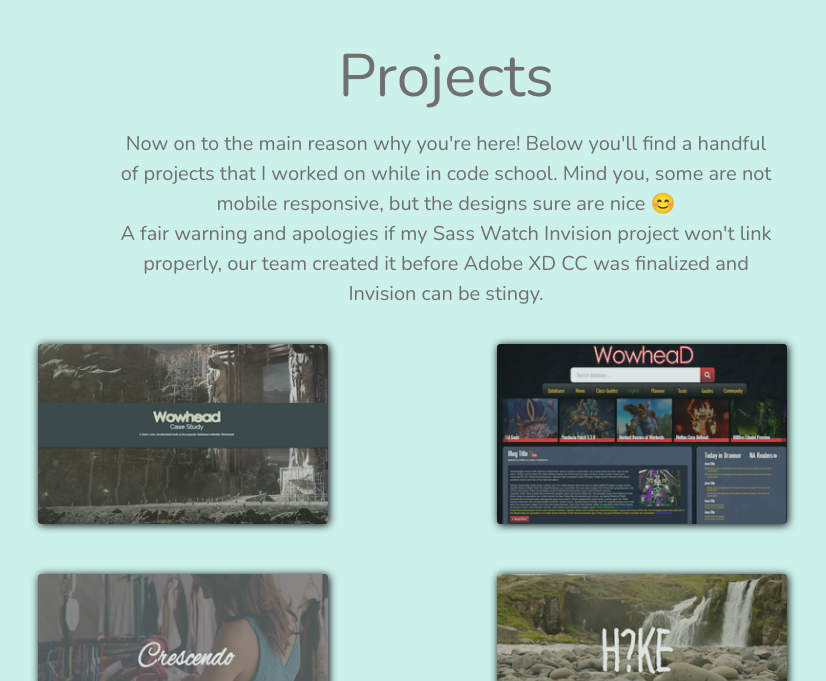
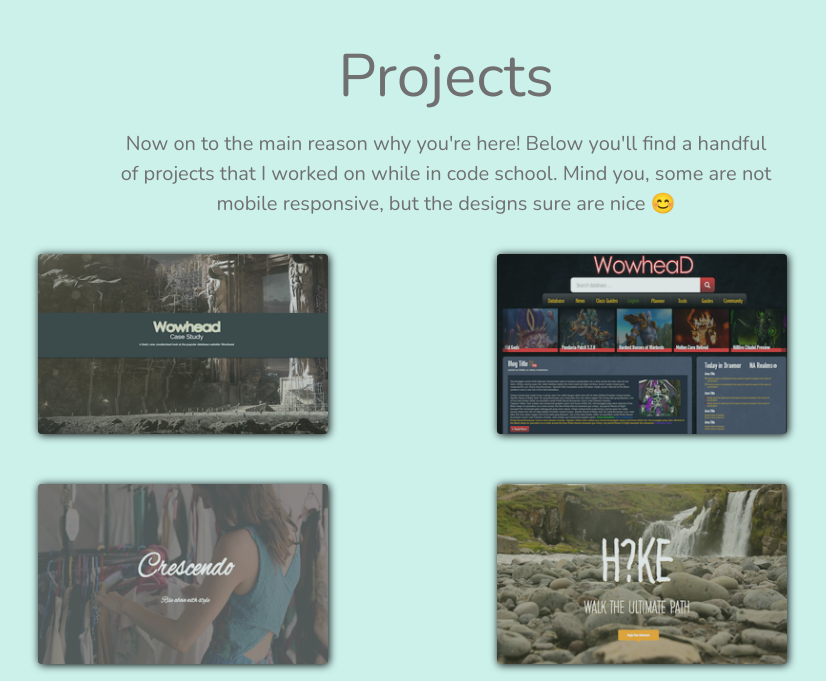
Before and after one commit to swagner23q/swagner23q.github.io, a plain HTML site: page index.html in a window 1280 px wide. Shown: the part 1620-2301 px from the top of the page, without its empty margins (194-1020 px from the left). Drawn offline with nearby package versions, Linux system fonts and the light colour scheme.

Commit message:
Removed issue with invision sass watch app

```diff
--- a/index.html
+++ b/index.html
@@ -38,8 +38,7 @@
     <div id="projects" class="sectionDivider projectSection bodyText">
       <div class="container">
         <h1 class="headline">Projects</h1>
-        <p class="subText">Now on to the main reason why you're here! Below you'll find a handful of projects that I worked on while in code school. Mind you, some are not mobile responsive, but the designs sure are nice 😊<br>
-          A fair warning and apologies if my Sass Watch Invision project won't link properly, our team created it before Adobe XD CC was finalized and Invision can be stingy.</p>
+        <p class="subText">Now on to the main reason why you're here! Below you'll find a handful of projects that I worked on while in code school. Mind you, some are not mobile responsive, but the designs sure are nice 😊</p>
 
         <div class="desktopProjects">
           <div class="row">
```
